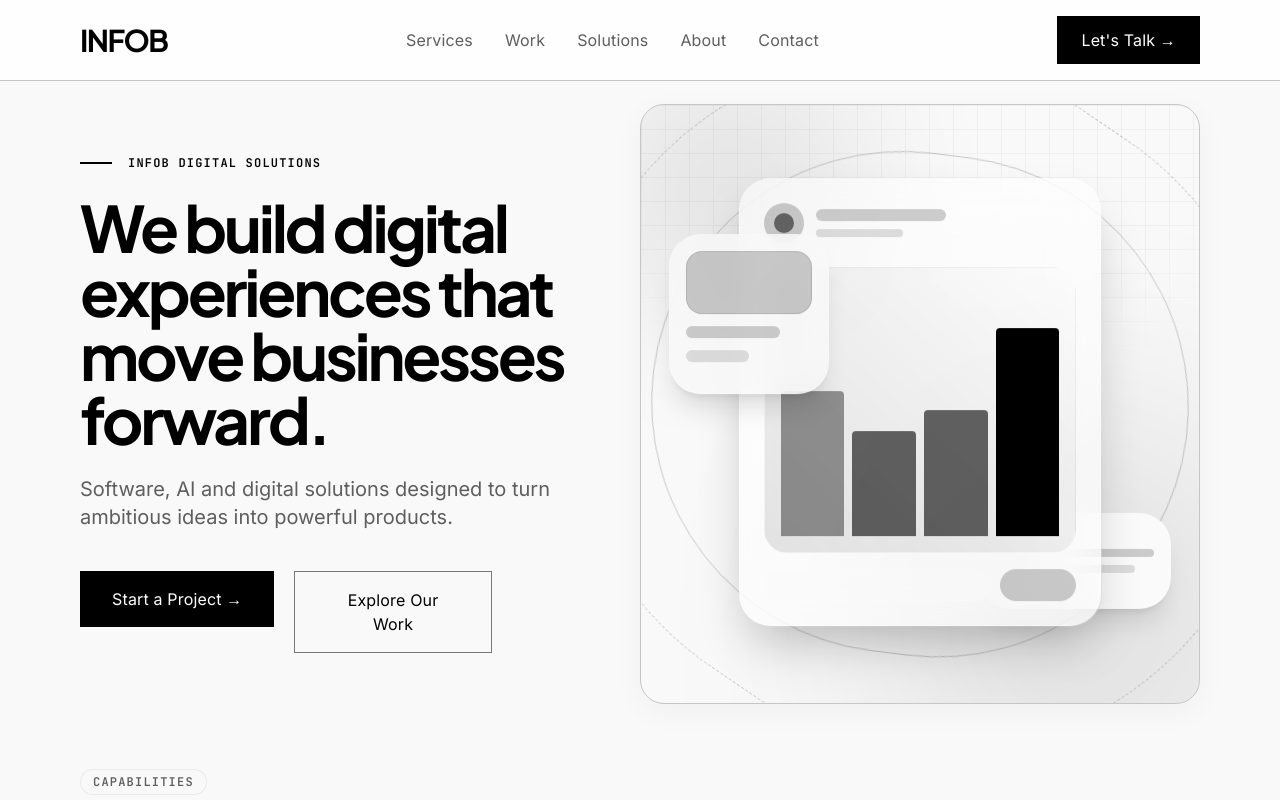
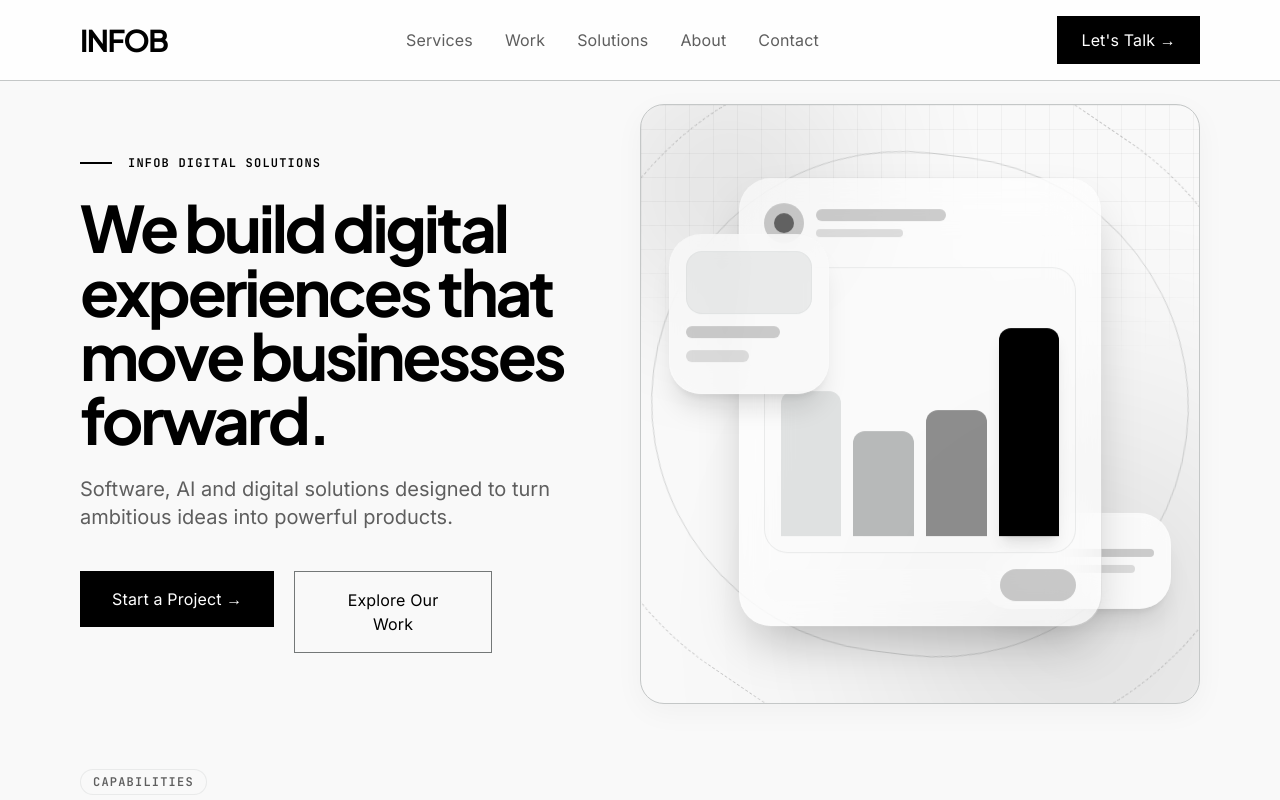
Before and after one commit to Mohsahal/business-portfolio, a React (Vite) app: page / in a window 1280 px wide. Shown: the top 800 px of the page. Built offline with nearby package versions, Linux system fonts and the light colour scheme.

Commit message:
style: perfect the 3D mock graph neutral color palette

```diff
--- a/src/components/home/AnimatedHeroGraphic.jsx
+++ b/src/components/home/AnimatedHeroGraphic.jsx
@@ -79,11 +79,11 @@ export default function AnimatedHeroGraphic() {
           </div>
 
           {/* Mock UI Graph */}
-          <div className="flex-1 w-full bg-gradient-to-tr from-primary/10 to-transparent rounded-xl border border-white/5 relative overflow-hidden mb-4 flex items-end p-4 gap-2">
-             <motion.div animate={{ height: ["40%", "70%", "40%"] }} transition={{ duration: 4, repeat: Infinity, ease: "easeInOut" }} className="flex-1 bg-primary/40 rounded-t-sm"></motion.div>
-             <motion.div animate={{ height: ["60%", "40%", "60%"] }} transition={{ duration: 4, repeat: Infinity, ease: "easeInOut", delay: 0.5 }} className="flex-1 bg-primary/60 rounded-t-sm"></motion.div>
-             <motion.div animate={{ height: ["80%", "50%", "80%"] }} transition={{ duration: 4, repeat: Infinity, ease: "easeInOut", delay: 1 }} className="flex-1 bg-accent/60 rounded-t-sm"></motion.div>
-             <motion.div animate={{ height: ["50%", "90%", "50%"] }} transition={{ duration: 4, repeat: Infinity, ease: "easeInOut", delay: 1.5 }} className="flex-1 bg-primary rounded-t-sm"></motion.div>
+          <div className="flex-1 w-full bg-surface/50 rounded-xl border border-outline-variant/30 relative overflow-hidden mb-4 flex items-end p-4 gap-3">
+             <motion.div animate={{ height: ["40%", "70%", "40%"] }} transition={{ duration: 4, repeat: Infinity, ease: "easeInOut" }} className="flex-1 bg-outline-variant/50 rounded-t-md"></motion.div>
+             <motion.div animate={{ height: ["60%", "40%", "60%"] }} transition={{ duration: 4, repeat: Infinity, ease: "easeInOut", delay: 0.5 }} className="flex-1 bg-outline/50 rounded-t-md"></motion.div>
+             <motion.div animate={{ height: ["80%", "50%", "80%"] }} transition={{ duration: 4, repeat: Infinity, ease: "easeInOut", delay: 1 }} className="flex-1 bg-secondary/70 rounded-t-md"></motion.div>
+             <motion.div animate={{ height: ["50%", "90%", "50%"] }} transition={{ duration: 4, repeat: Infinity, ease: "easeInOut", delay: 1.5 }} className="flex-1 bg-primary rounded-t-md shadow-lg shadow-primary/10"></motion.div>
           </div>
 
           {/* Mock UI Footer */}
@@ -100,7 +100,7 @@ export default function AnimatedHeroGraphic() {
           className="absolute z-30 left-[5%] top-[20%] w-32 md:w-40 h-32 md:h-40 bg-surface-bright/80 backdrop-blur-md border border-white/10 rounded-2xl shadow-xl p-4 flex flex-col gap-3"
           style={{ transform: "translateZ(80px)" }}
         >
-          <div className="w-full h-1/2 bg-accent/20 rounded-lg border border-accent/10"></div>
+          <div className="w-full h-1/2 bg-outline-variant/30 rounded-lg border border-outline-variant/20"></div>
           <div className="w-3/4 h-3 bg-secondary/30 rounded-full"></div>
           <div className="w-1/2 h-3 bg-secondary/20 rounded-full"></div>
         </motion.div>
@@ -112,7 +112,7 @@ export default function AnimatedHeroGraphic() {
           className="absolute z-10 right-[5%] bottom-[15%] w-36 md:w-48 h-24 bg-surface-container-lowest/80 backdrop-blur-md border border-white/10 rounded-2xl shadow-xl p-4 flex items-center gap-4"
           style={{ transform: "translateZ(30px)" }}
         >
-          <div className="w-12 h-12 rounded-full border-4 border-primary/30 border-t-primary animate-spin"></div>
+          <div className="w-12 h-12 rounded-full border-4 border-outline-variant/30 border-t-primary animate-spin"></div>
           <div className="flex-1 space-y-2">
             <div className="w-full h-2 bg-secondary/30 rounded-full"></div>
             <div className="w-4/5 h-2 bg-secondary/20 rounded-full"></div>
@@ -129,7 +129,7 @@ export default function AnimatedHeroGraphic() {
         <motion.div
           animate={{ rotateZ: -360 }}
           transition={{ duration: 30, repeat: Infinity, ease: "linear" }}
-          className="absolute z-0 w-[90%] h-[90%] border-[1px] border-accent/20 rounded-full"
+          className="absolute z-0 w-[90%] h-[90%] border-[1px] border-outline/30 rounded-full"
           style={{ transform: "translateZ(-10px)" }}
         />
 
```
